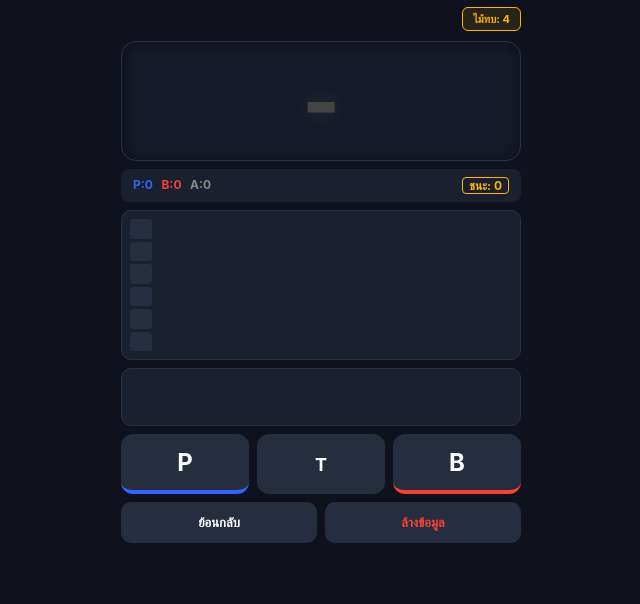
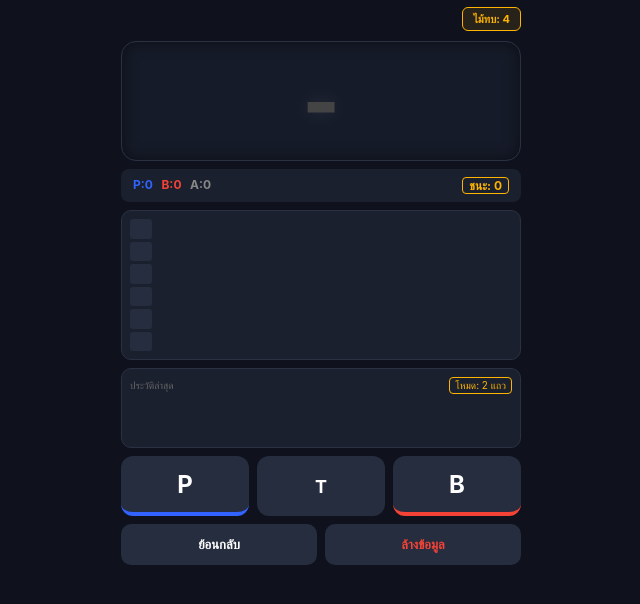
Before and after one commit to phop-19942537/3row-new, a plain HTML site: page index.html in a window 1280 px wide. Shown: the whole page, without its empty margins (319-959 px from the left). Drawn offline with Linux system fonts and the light colour scheme.

Commit message:
Refactor history grid and update styles

```diff
--- a/index.html
+++ b/index.html
@@ -16,14 +16,16 @@
         * { box-sizing: border-box; font-family: 'Inter', -apple-system, sans-serif; -webkit-tap-highlight-color: transparent; }
         body { background: var(--bg-dark); color: #fff; margin: 0; padding: 5px; display: flex; justify-content: center; overflow: hidden; height: 100vh; }
         .container { width: 100%; max-width: 400px; display: flex; flex-direction: column; gap: 8px; }
-        .header-area { display: flex; justify-content: flex-end; padding: 2px 0; }
+
+        .header-area { display: flex; justify-content: flex-end; padding: 2px 0; gap: 5px; }
         .settings-btn { background: rgba(255, 180, 0, 0.1); border: 1px solid var(--text-gold); color: var(--text-gold); padding: 4px 10px; border-radius: 6px; font-size: 11px; font-weight: bold; cursor: pointer; }
+
         .prediction-display { background: var(--card-dark); border-radius: 15px; height: 120px; display: flex; align-items: center; justify-content: center; border: 1px solid #2a3142; position: relative; box-shadow: inset 0 0 15px rgba(0,0,0,0.5); }
         #big-result { font-size: 80px; font-weight: 800; text-shadow: 0 0 20px rgba(255,255,255,0.1); }
+
         .stats-bar { background: #1a202e; padding: 8px 12px; border-radius: 8px; display: flex; justify-content: space-between; font-size: 12px; font-weight: bold; }
-        .stat-p { color: var(--primary-blue); }
-        .stat-b { color: var(--primary-red); }
         .win-count { border: 1px solid var(--text-gold); color: var(--text-gold); padding: 0 6px; border-radius: 4px; cursor: pointer; }
+
         .roadmap-box { background: #1a202e; border-radius: 10px; padding: 8px; border: 1px solid #2a3142; height: 150px; overflow-x: auto; display: flex; scrollbar-width: none; }
         .roadmap-box::-webkit-scrollbar { display: none; }
         .grid-column { display: flex; flex-direction: column; gap: 3px; margin-right: 3px; flex-shrink: 0; }
@@ -32,8 +34,12 @@
         .cell.B { background: var(--primary-red); }
         .cell.T { background: var(--primary-green); }
 
-        /* History 2 Rows Real-time */
-        .status-history-grid { background: #1a202e; border-radius: 10px; padding: 8px; border: 1px solid #2a3142; display: flex; flex-direction: column; gap: 4px; overflow-x: auto; scrollbar-width: none; }
+        /* History Grid Section */
+        .history-section { background: #1a202e; border-radius: 10px; padding: 8px; border: 1px solid #2a3142; position: relative; }
+        .history-header { display: flex; justify-content: space-between; align-items: center; margin-bottom: 5px; }
+        .row-toggle { font-size: 10px; color: var(--text-gold); border: 1px solid var(--text-gold); padding: 1px 5px; border-radius: 4px; cursor: pointer; }
+
+        .status-history-grid { display: flex; flex-direction: column; gap: 4px; overflow-x: auto; scrollbar-width: none; }
         .status-history-grid::-webkit-scrollbar { display: none; }
         .status-row { display: flex; gap: 4px; min-height: 18px; white-space: nowrap; }
         .status-icon { font-size: 14px; min-width: 18px; text-align: center; }
@@ -42,8 +48,10 @@
         .btn-input { border: none; border-radius: 12px; height: 60px; font-size: 24px; font-weight: bold; color: #fff; cursor: pointer; background: #252d3f; }
         .btn-input.P { border-bottom: 4px solid var(--primary-blue); }
         .btn-input.B { border-bottom: 4px solid var(--primary-red); }
+
         .action-group { display: grid; grid-template-columns: 1fr 1fr; gap: 8px; }
         .btn-action { background: #252d3f; border: none; border-radius: 10px; padding: 12px; color: #fff; font-size: 13px; font-weight: bold; cursor: pointer; }
+
         .modal { display: none; position: fixed; top: 0; left: 0; width: 100%; height: 100%; background: rgba(0,0,0,0.9); z-index: 100; justify-content: center; align-items: center; padding: 15px; }
         .modal-content { background: var(--card-dark); width: 100%; border-radius: 15px; border: 1px solid var(--text-gold); padding: 15px; max-height: 85vh; display: flex; flex-direction: column; }
     </style>
@@ -53,22 +61,32 @@
     <div class="header-area">
         <button class="settings-btn" onclick="toggleMaxSteps()">ไม้ทบ: <span id="max-steps-display">4</span></button>
     </div>
+
     <div class="prediction-display">
         <div id="big-result">-</div>
     </div>
+
     <div class="stats-bar">
         <div>
-            <span class="stat-p">P:<span id="count-p">0</span></span> &nbsp;
-            <span class="stat-b">B:<span id="count-b">0</span></span> &nbsp;
+            <span style="color:var(--primary-blue)">P:<span id="count-p">0</span></span> &nbsp;
+            <span style="color:var(--primary-red)">B:<span id="count-b">0</span></span> &nbsp;
             <span style="color:#888">A:<span id="count-a">0</span></span>
         </div>
         <div class="win-count" onclick="openModal()">ชนะ: <span id="win-count-display">0</span></div>
     </div>
+
     <div class="roadmap-box" id="roadmap-container"></div>
 
-    <div class="status-history-grid" id="history-scroll">
-        <div class="status-row" id="status-row-1"></div>
-        <div class="status-row" id="status-row-2"></div>
+    <div class="history-section">
+        <div class="history-header">
+            <span style="font-size: 10px; color: #666;">ประวัติล่าสุด</span>
+            <div class="row-toggle" onclick="toggleHistoryRows()">โหมด: <span id="row-mode-display">2</span> แถว</div>
+        </div>
+        <div class="status-history-grid" id="history-scroll">
+            <div class="status-row" id="status-row-1"></div>
+            <div class="status-row" id="status-row-2"></div>
+            <div class="status-row" id="status-row-3" style="display: none;"></div>
+        </div>
     </div>
 
     <div class="input-group">
@@ -76,6 +94,7 @@
         <button class="btn-input T" onclick="addResult('T')" style="font-size: 18px;">T</button>
         <button class="btn-input B" onclick="addResult('B')">B</button>
     </div>
+
     <div class="action-group">
         <button class="btn-action" onclick="undo()">ย้อนกลับ</button>
         <button class="btn-action" onclick="resetAll()" style="color:var(--primary-red)">ล้างข้อมูล</button>
@@ -93,6 +112,7 @@
     let history = JSON.parse(localStorage.getItem('bacc_v5_data')) || [];
     let logs = JSON.parse(localStorage.getItem('bacc_v5_logs')) || [];
     let maxSteps = parseInt(localStorage.getItem('max_steps_v5')) || 4;
+    let historyRows = parseInt(localStorage.getItem('history_rows_v5')) || 2;
     let lockedPattern = null;
     let currentStep = 1;
 
@@ -126,11 +146,18 @@
     }
 
     function resetAll() { if(confirm("ล้างข้อมูล?")) { history = []; logs = []; lockedPattern = null; currentStep = 1; saveAndRender(); } }
+
     function toggleMaxSteps() {
         maxSteps = maxSteps >= 6 ? 1 : maxSteps + 1;
         localStorage.setItem('max_steps_v5', maxSteps);
         rebuildState();
         saveAndRender();
+    }
+
+    function toggleHistoryRows() {
+        historyRows = historyRows === 2 ? 3 : 2;
+        localStorage.setItem('history_rows_v5', historyRows);
+        renderAll();
     }
 
     function processLogic() {
@@ -189,6 +216,7 @@
 
     function renderAll() {
         document.getElementById('max-steps-display').innerText = maxSteps;
+        document.getElementById('row-mode-display').innerText = historyRows;
         document.getElementById('count-p').innerText = history.filter(x => x === 'P').length;
         document.getElementById('count-b').innerText = history.filter(x => x === 'B').length;
         document.getElementById('count-a').innerText = history.length;
@@ -208,22 +236,26 @@
         }
         container.scrollLeft = container.scrollWidth;
 
-        // ✅❌ History Real-time 2 Rows
-        const r1 = document.getElementById('status-row-1');
-        const r2 = document.getElementById('status-row-2');
-        r1.innerHTML = "";
-        r2.innerHTML = "";
+        // ✅❌ History Real-time (Dynamic Rows)
+        const rows = [
+            document.getElementById('status-row-1'),
+            document.getElementById('status-row-2'),
+            document.getElementById('status-row-3')
+        ];
+
+        rows.forEach(r => r.innerHTML = "");
+        rows[2].style.display = historyRows === 3 ? "flex" : "none";
 
         logs.forEach((l, idx) => {
             const s = document.createElement('span');
             s.className = 'status-icon';
             s.innerText = l.status === 'win' ? '✅' : '❌';
-            // สลับแถวเพื่อให้เรียงไปข้างหน้าพร้อมกัน
-            if (idx % 2 === 0) r1.appendChild(s);
-            else r2.appendChild(s);
+
+            // เรียงสลับแถวตามจำนวนแถวที่เลือก
+            const targetRow = idx % historyRows;
+            rows[targetRow].appendChild(s);
         });
 
-        // เลื่อนประวัติไปขวาสุดเสมอ
         const hScroll = document.getElementById('history-scroll');
         hScroll.scrollLeft = hScroll.scrollWidth;
 
```
